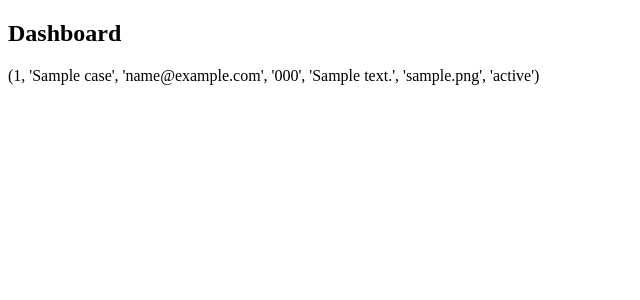
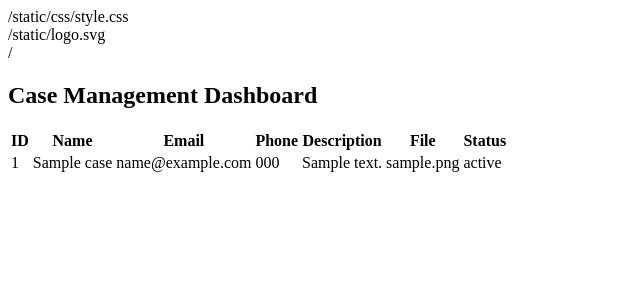
Before and after one commit to Evance34/rescue, a Flask app: page /dashboard in a window 1280 px wide. Shown: the top 300 px of the page, without its empty margins (0-640 px from the left). Run offline with Flask 3, Linux system fonts and the light colour scheme; the visitor is signed in with stand-in values (Sample User, id 1); tables that the repository leaves empty hold one stand-in row (values such as "Sample post").

Commit message:
Update dashboard.html

```diff
--- a/templates/dashboard.html
+++ b/templates/dashboard.html
@@ -1 +1,47 @@
-<!DOCTYPE html><html><body><h2>Dashboard</h2>{% for c in cases %}<p>{{c}}</p>{% endfor %}</body></html>
+<!DOCTYPE html>
+<html>
+<head>
+    <title>Case Dashboard – Fraud Rescue</title>
+    /static/css/style.css
+</head>
+<body>
+
+<header class="header">
+    <div class="nav">
+        /static/logo.svg
+        <nav>
+            /
+        </nav>
+    </div>
+</header>
+
+<section class="dashboard-section">
+    <h2>Case Management Dashboard</h2>
+
+    <table class="case-table">
+        <tr>
+            <th>ID</th>
+            <th>Name</th>
+            <th>Email</th>
+            <th>Phone</th>
+            <th>Description</th>
+            <th>File</th>
+            <th>Status</th>
+        </tr>
+
+        {% for c in cases %}
+        <tr>
+            <td>{{ c[0] }}</td>
+            <td>{{ c[1] }}</td>
+            <td>{{ c[2] }}</td>
+            <td>{{ c[3] }}</td>
+            <td>{{ c[4] }}</td>
+            <td>{{ c[5] }}</td>
+            <td><span class="status">{{ c[6] }}</span></td>
+        </tr>
+        {% endfor %}
+    </table>
+</section>
+
+</body>
+</html>
```
